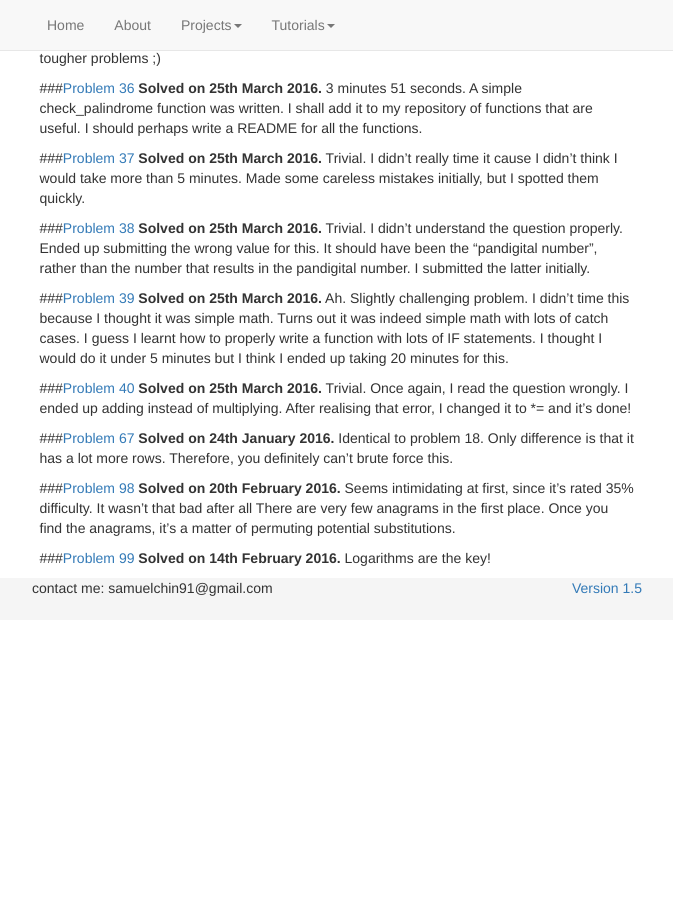
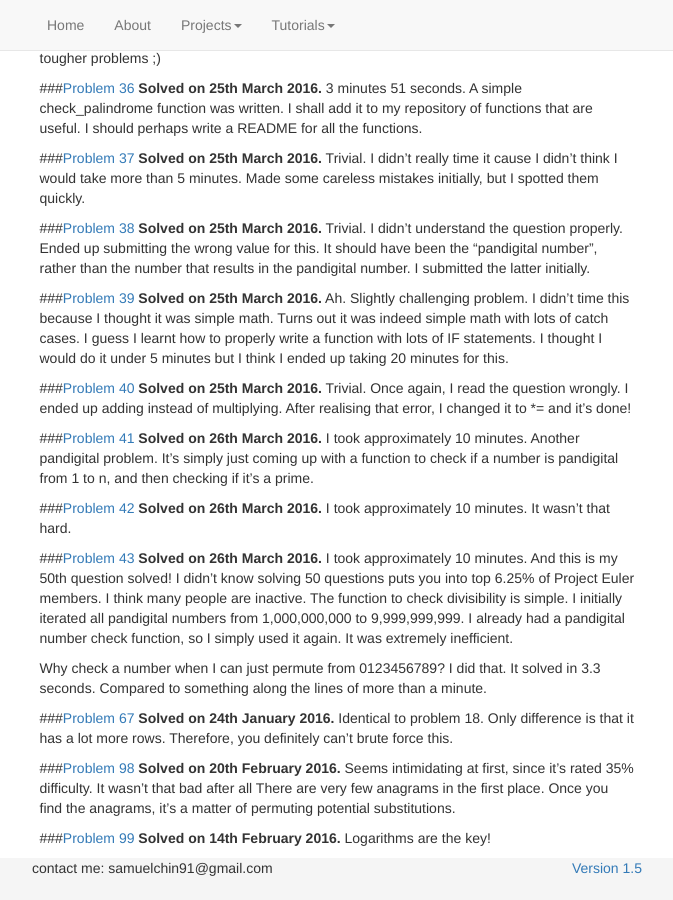
Before and after one commit to sspeng/jkschin.github.io, a Jekyll site: the page built from _posts/2016-01-24-project-euler-1-to-100.md, in a window 1280 px wide and 900 px high, scrolled down 1552 px. Shown: the whole window, without its empty margins (303-976 px from the left). Built offline with Jekyll 4.4.1, drawn with Linux system fonts in a browser that asks for light colours; nearby versions of some CDN libraries; before the commit the page ends 2172 px from its top, so only the background shows below that.

Commit message:
euler 41 42 43

```diff
--- a/_posts/2016-01-24-project-euler-1-to-100.md
+++ b/_posts/2016-01-24-project-euler-1-to-100.md
@@ -81,6 +81,17 @@ Let's think about it. If there's a 100-digit prime that is circular, the worst c
 ###<a href="https://projecteuler.net/problem=40">Problem 40</a>
 **Solved on 25th March 2016.** Trivial. Once again, I read the question wrongly. I ended up adding instead of multiplying. After realising that error, I changed it to *= and it's done!
 
+###<a href="https://projecteuler.net/problem=41">Problem 41</a>
+**Solved on 26th March 2016.** I took approximately 10 minutes. Another pandigital problem. It's simply just coming up with a function to check if a number is pandigital from 1 to n, and then checking if it's a prime.
+
+###<a href="https://projecteuler.net/problem=42">Problem 42</a>
+**Solved on 26th March 2016.** I took approximately 10 minutes. It wasn't that hard.
+
+###<a href="https://projecteuler.net/problem=43">Problem 43</a>
+**Solved on 26th March 2016.** I took approximately 10 minutes. And this is my 50th question solved! I didn't know solving 50 questions puts you into top 6.25% of Project Euler members. I think many people are inactive. The function to check divisibility is simple. I initially iterated all pandigital numbers from 1,000,000,000 to 9,999,999,999. I already had a pandigital number check function, so I simply used it again. It was extremely inefficient.
+
+Why check a number when I can just permute from 0123456789? I did that. It solved in 3.3 seconds. Compared to something along the lines of more than a minute.
+
 ###<a href="https://projecteuler.net/problem=67">Problem 67</a>
 **Solved on 24th January 2016.** Identical to problem 18. Only difference is that it has a lot more rows. Therefore, you definitely can't brute force this.
 
--- a/euler/index.html
+++ b/euler/index.html
@@ -50,9 +50,9 @@ layout: default
 		<td class="problem_solved"><a href={% post_url 2016-01-24-project-euler-1-to-100 %}>40</a></td>
 		</tr>
 		<tr>
-		<td class="problem_unsolved"><a href="https://projecteuler.net/problem=41">41</a></td>
-		<td class="problem_unsolved"><a href="https://projecteuler.net/problem=42">42</a></td>
-		<td class="problem_unsolved"><a href="https://projecteuler.net/problem=43">43</a></td>
+		<td class="problem_solved"><a href={% post_url 2016-01-24-project-euler-1-to-100 %}>41</a></td>
+		<td class="problem_solved"><a href={% post_url 2016-01-24-project-euler-1-to-100 %}>42</a></td>
+		<td class="problem_solved"><a href={% post_url 2016-01-24-project-euler-1-to-100 %}>43</a></td>
 		<td class="problem_unsolved"><a href="https://projecteuler.net/problem=44">44</a></td>
 		<td class="problem_unsolved"><a href="https://projecteuler.net/problem=45">45</a></td>
 		<td class="problem_unsolved"><a href="https://projecteuler.net/problem=46">46</a></td>
```
